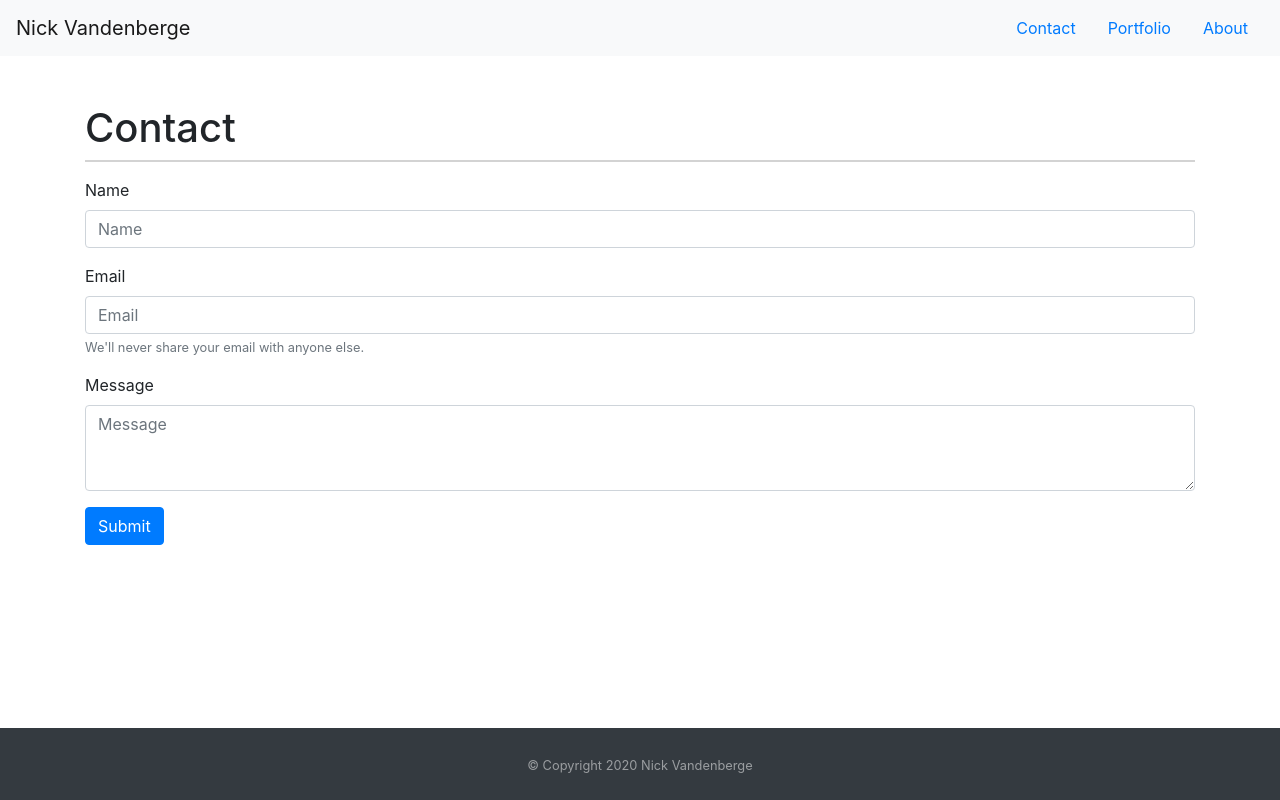
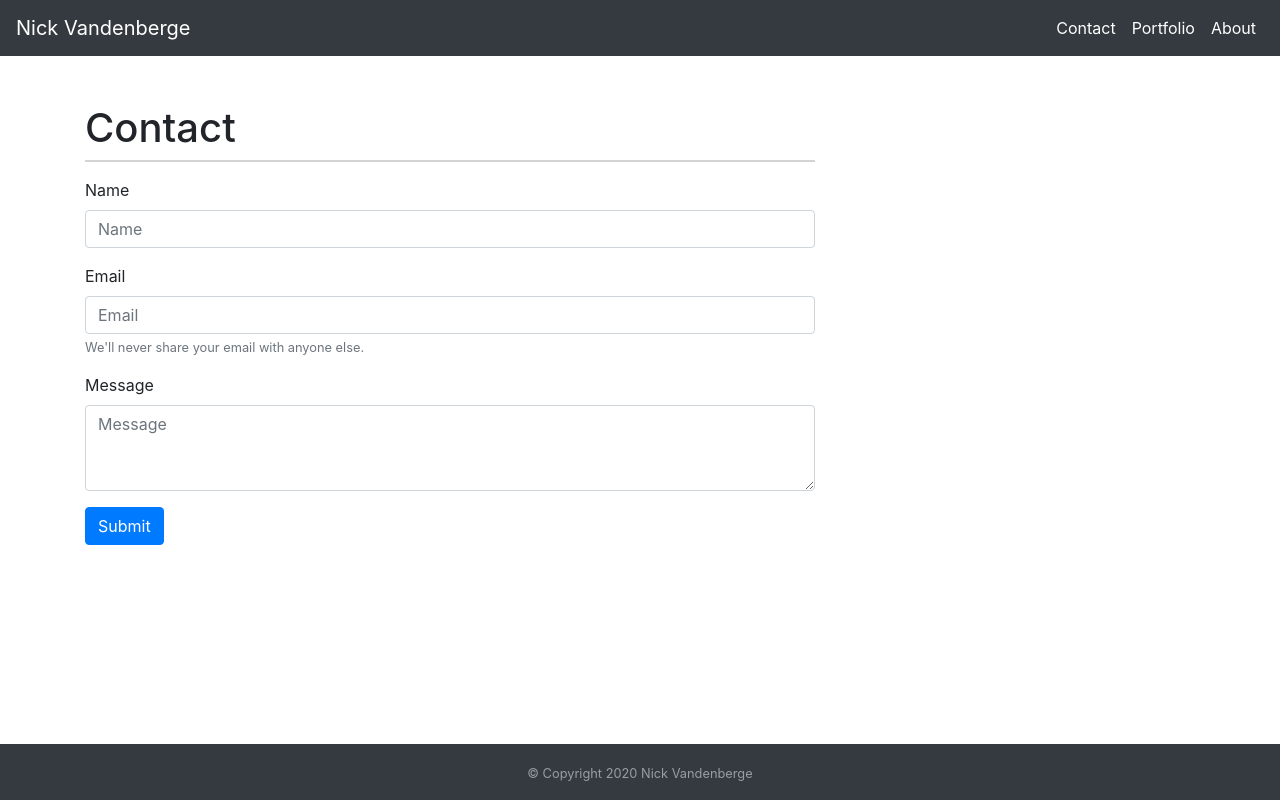
Before and after one commit to nvandenberge/Portfolio, a plain HTML site: page contact.html in a window 1280 px wide. Drawn offline with nearby package versions, Linux system fonts and the light colour scheme.

Commit message:
updated navar and footer for contacts page, updated image spacing in portfolio

```diff
--- a/contact.html
+++ b/contact.html
@@ -11,13 +11,13 @@
          integrity="sha384-TX8t27EcRE3e/ihU7zmQxVncDAy5uIKz4rEkgIXeMed4M0jlfIDPvg6uqKI2xXr2"
          crossorigin="anonymous"
        />
-    <title>Portfolio</title>
+    <title>Contact</title>
   </head>
   <body>
     <!-- NavBar -->
     <header>
-      <nav class="navbar navbar-expand-lg navbar-light bg-light">
-        <a class="navbar-brand">Nick Vandenberge</a>
+      <nav class="navbar navbar-expand-lg navbar-dark bg-dark">
+        <a class="navbar-brand text-white">Nick Vandenberge</a>
         <button
           class="navbar-toggler"
           type="button"
@@ -30,15 +30,15 @@
           <span class="navbar-toggler-icon"></span>
         </button>
         <div class="collapse navbar-collapse justify-content-end" id="navbarText">
-          <ul class="nav justify-content-end">
+          <ul class="nav navbar-nav float-right">
             <li class="nav-item">
-              <a class="nav-link" href="contact.html">Contact</a>
+              <a class="nav-link text-white" href="contact.html">Contact</a>
             </li>
             <li class="nav-item">
-              <a class="nav-link" href="portfolio.html">Portfolio</a>
+              <a class="nav-link text-white" href="portfolio.html">Portfolio</a>
             </li>
             <li class="nav-item">
-              <a class="nav-link" href="index.html">About <span class="sr-only">(current)</span></a>
+              <a class="nav-link text-white" href="index.html">About</a>
             </li>
           </ul>
         </div>
@@ -46,6 +46,8 @@
     </header>
     <!-- Contact Form -->
       <main class="container mt-5">
+        <div class="row">
+          <div class="col-md-8">
           <div class="page-header">
             <h1>Contact</h1>
           </div>
@@ -66,10 +68,13 @@
               </div>
               <button type="submit" class="btn btn-primary">Submit</button>
             </form>
-          </section>
+           </section>
+          </div>
+        </div>
       </main>
+      <br /><br /><br />
     <!-- Footer -->
-    <footer id="footer" class="py-4 bg-dark text-white-50">
+    <footer id="footer" class="py-3 bg-dark text-white-50">
       <div class="container text-center">
         <small>&copy; Copyright 2020 Nick Vandenberge</small>
       </div>
```
Also changed, not shown: portfolio.html (+13 -12 lines).
